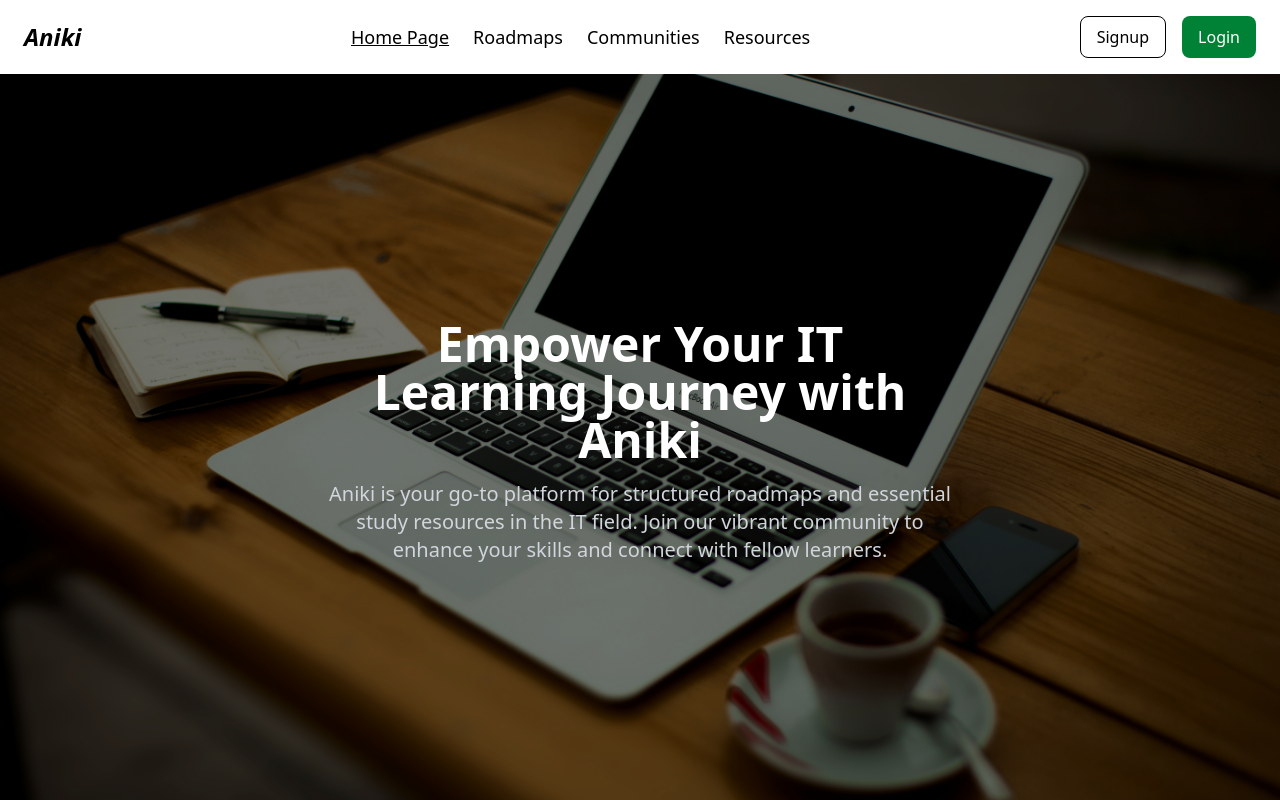
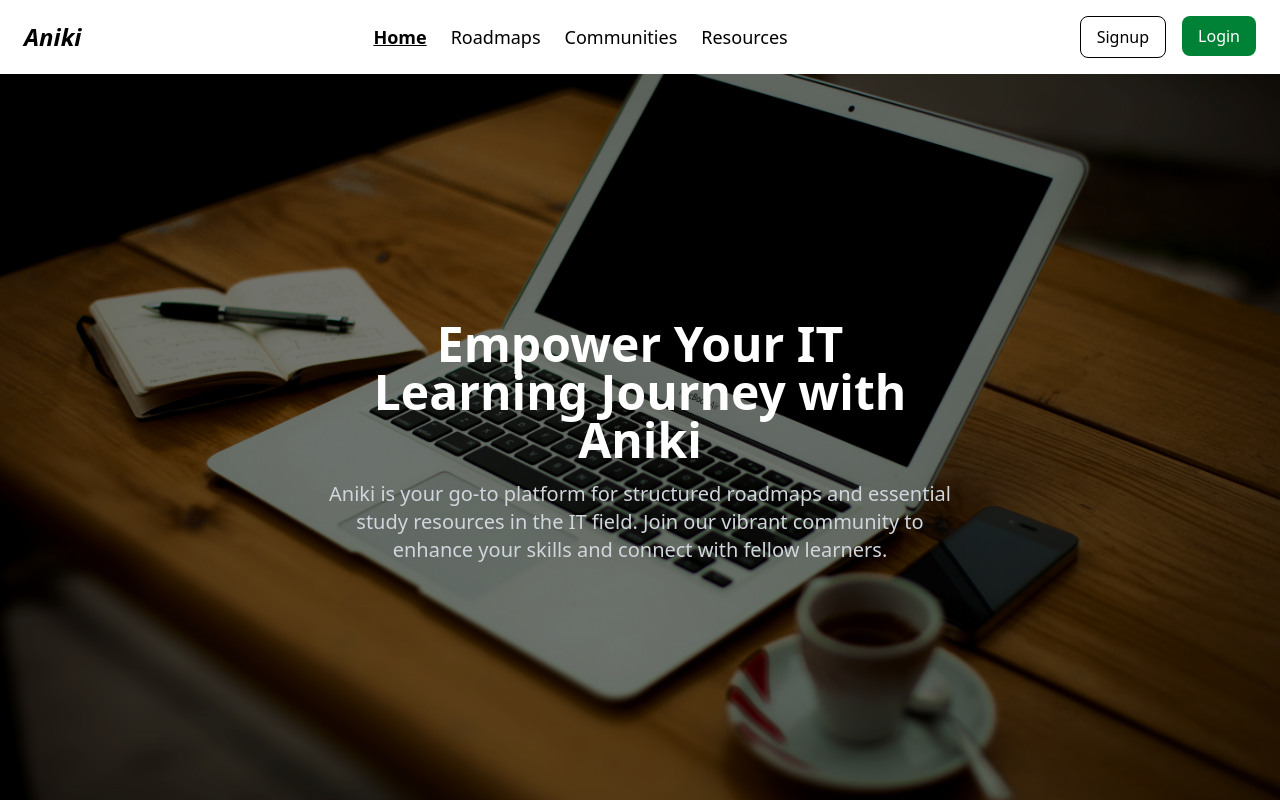
Before and after one commit to HariNarayan-IIC/Aniki_Frontend, a React (Vite) app: page / in a window 1280 px wide. Shown: the top 800 px of the page. Built offline with nearby package versions, Linux system fonts and the light colour scheme.

Commit message:
Added underline and bold weitht to active navBar element

```diff
--- a/src/components/navbar.jsx
+++ b/src/components/navbar.jsx
@@ -1,6 +1,5 @@
 import React from "react";
 import { useState } from "react";
-import { MdMenu, MdClose, MdHome, MdRoute, MdForum, MdBook} from "react-icons/md";
 import { Link, NavLink } from "react-router";
 
 const Navbar = () => {
@@ -17,36 +16,19 @@ const Navbar = () => {
 
       {/* Desktop Menu */}
       <ul className="hidden md:flex space-x-6 text-lg">
-        <li className="hover:text-gray-600 cursor-pointer"><NavLink to={"/"} className={({isActive}) => isActive?"underline":""}>Home Page</NavLink></li>
-        <li className="hover:text-gray-600 cursor-pointer"><NavLink to={"/roadmaps"}>Roadmaps</NavLink></li>
-        <li className="hover:text-gray-600 cursor-pointer"><NavLink to={"/communities"}>Communities</NavLink></li>
-        <li className="hover:text-gray-600 cursor-pointer"><NavLink to={"/resources"}>Resources</NavLink></li>
+        <li className="hover:text-gray-600 cursor-pointer"><NavLink to={"/"} className={({isActive}) => isActive?"underline font-bold":""}>Home</NavLink></li>
+        <li className="hover:text-gray-600 cursor-pointer"><NavLink to={"/roadmaps"} className={({isActive}) => isActive?"underline font-bold":""}>Roadmaps</NavLink></li>
+        <li className="hover:text-gray-600 cursor-pointer"><NavLink to={"/communities"} className={({isActive}) => isActive?"underline font-bold":""}>Communities</NavLink></li>
+        <li className="hover:text-gray-600 cursor-pointer"><NavLink to={"/resources"} className={({isActive}) => isActive?"underline font-bold":""}>Resources</NavLink></li>
       </ul>
 
       {/* Buttons */}
       <div className="flex md:space-x-4 space-x-2">
         <Link to="signup"><button className="px-4 py-2 border rounded-lg hover:scale-105 transition-transform cursor-pointer">Signup</button></Link>
-        <button className="px-4 py-2 bg-green-700 text-white rounded-lg hover:scale-105 transition-transform cursor-pointer">Login</button>
+        <Link to={"/login"}><button className="px-4 py-2 bg-green-700 text-white rounded-lg hover:scale-105 transition-transform cursor-pointer">Login</button></Link>
       </div>
 
-      {/* Mobile Menu Toggle Button */}
-      {/* <div className="md:hidden text-2xl cursor-pointer" onClick={() => setIsOpen(!isOpen)}>
-        {isOpen ? <MdClose /> : <MdMenu />}
-      </div> */}
-
-
     </nav>
-
-    {/* Mobile Menu */}
-    {/* <div className="fix left-0 bottom-0 w-full bg-white shadow-md py-4 flex items-center md:hidden">
-      <ul className="space-y-4 text-lg flex justify-evenly w-full">
-        <li className="hover:text-gray-600 cursor-pointer"><MdHome/></li>
-        <li className="hover:text-gray-600 cursor-pointer"><MdRoute/></li>
-        <li className="hover:text-gray-600 cursor-pointer"><MdForum/></li>
-        <li className="hover:text-gray-600 cursor-pointer"><MdBook/></li>
-      </ul>
-
-    </div> */}
     </>
   );
 };
```
